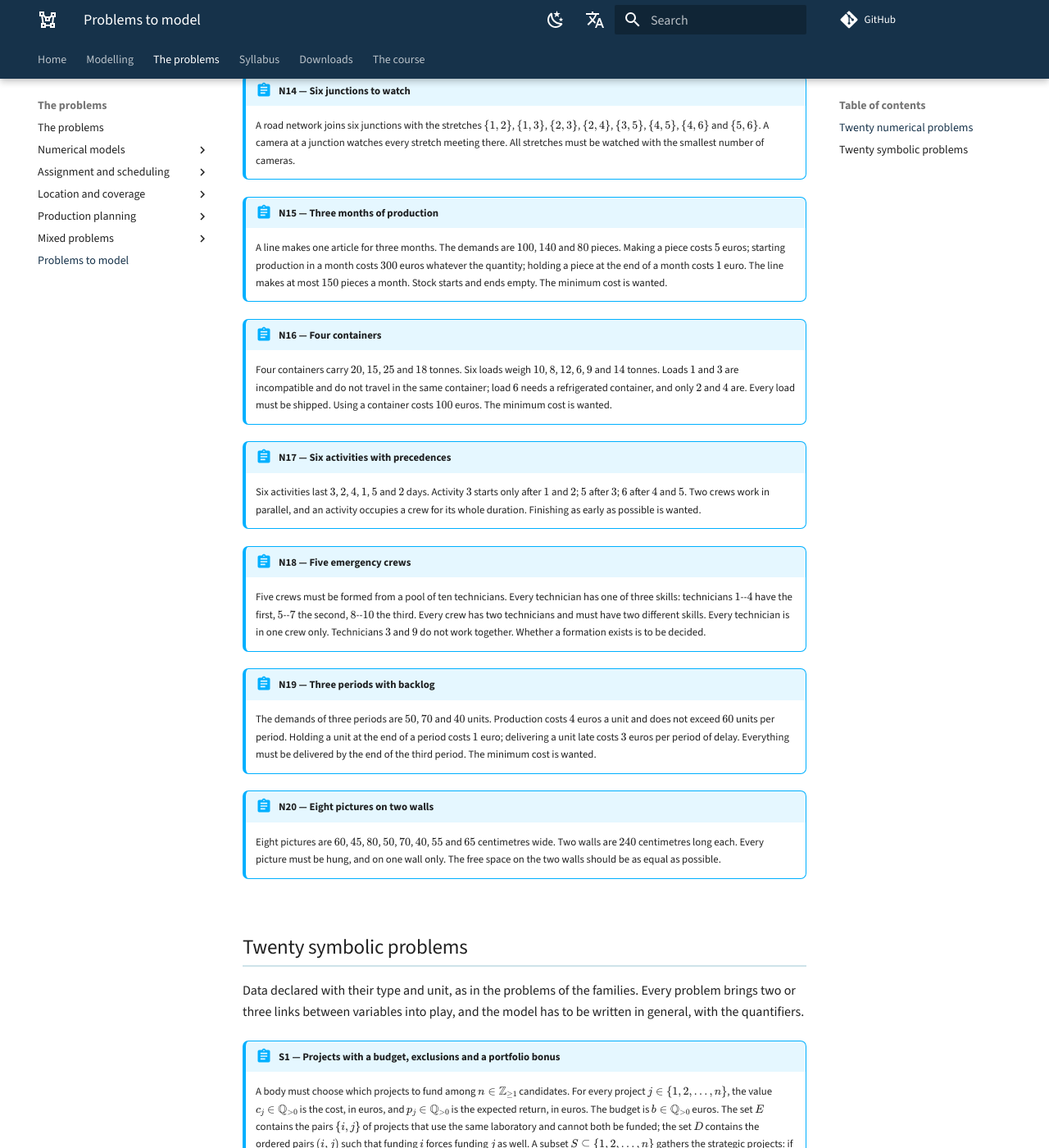
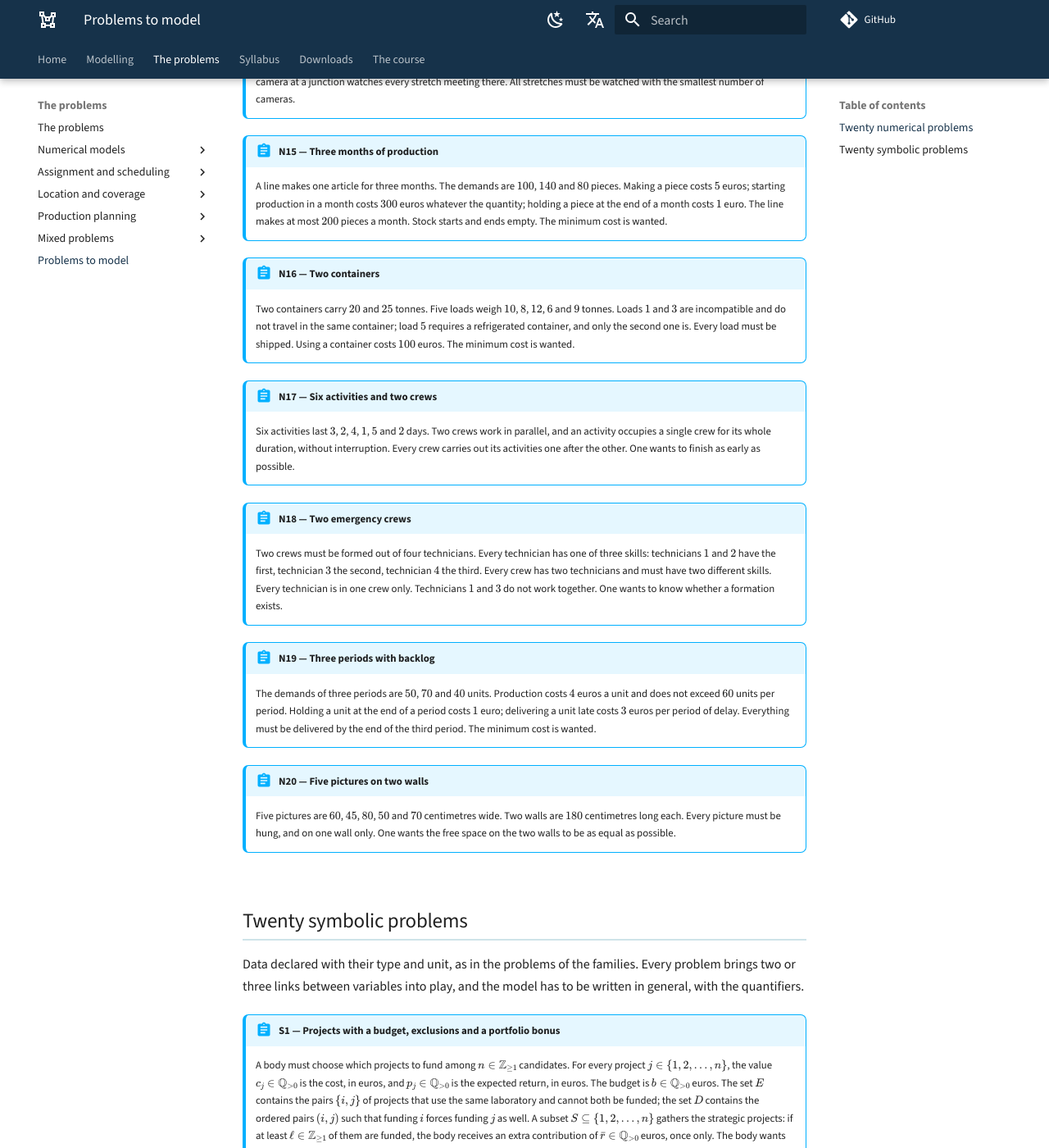
Before and after one commit to fabiofurini/mip-modelling, an MkDocs documentation site: the page built from docs/to-model.md, in a window 1280 px wide and 1400 px high, scrolled down 3077 px. Shown: the whole window at 82% size. Built offline with MkDocs 1.6.1 and Material for MkDocs 9.7.7, drawn with Linux system fonts in a browser that asks for light colours; comment, search, counter and statistics services are not loaded; some of the changed text lies outside the part shown.

Commit message:
The twenty numerical problems shrink: models generated, not written
The numerical models in the solutions were written by hand with `align*`, that
is, in the format of the symbolic ones: wrong. A numerical problem has a model
in extenso, one column per variable, as `esteso.py` generates it.

Nine statements had too many variables for the model to fit. None now exceeds
twelve variables. Two data points change so that the constraint actually bites:
the capacity of N15 rises to 200 pieces and the minimum lot of N12 to three
kilos.

The twenty models are now built by `solutions/generate_models.py` with Gurobi,
solved and written out: every number in the solutions is computed, not typed.
Same numbers as the Italian booklet.

The English booklet gains the forty solutions it was missing.

At the foot of the home page, the link to the Operations Research Lab.

Co-Authored-By: Claude Opus 5 <noreply@anthropic.com>

```diff
--- a/docs/to-model.md
+++ b/docs/to-model.md
@@ -23,20 +23,19 @@ Data written out, as in the fifteen numerical models: one reads the statement, r
     same laboratory and cannot both be funded; project $6$ only makes sense if
     project $1$ is funded too. The maximum benefit is wanted.
 
-!!! abstract "N2 — Four couriers, five deliveries"
+!!! abstract "N2 — Three couriers, four deliveries"
 
-    Five deliveries must be given to four couriers. The time courier $i$ takes for
+    Four deliveries must be given to three couriers. The time courier $i$ takes for
     delivery $j$, in minutes, is
 
-    |  | D1 | D2 | D3 | D4 | D5 |
-    |---|---|---|---|---|---|
-    | courier 1 | 20 | 35 | 25 | 40 | 30 |
-    | courier 2 | 25 | 20 | 30 | 35 | 45 |
-    | courier 3 | 30 | 25 | 20 | 30 | 25 |
-    | courier 4 | 40 | 30 | 35 | 20 | 35 |
+    |  | D1 | D2 | D3 | D4 |
+    |---|---|---|---|---|
+    | courier 1 | 20 | 35 | 25 | 40 |
+    | courier 2 | 25 | 20 | 30 | 35 |
+    | courier 3 | 30 | 25 | 20 | 30 |
 
-    Each delivery goes to one courier only; each courier works at most $60$ minutes.
-    The minimum total time is wanted.
+    Every delivery goes to one courier only; every courier works at most $60$
+    minutes. The minimum total time is wanted.
 
 !!! abstract "N3 — Antennas over five districts"
 
@@ -45,11 +44,11 @@ Data written out, as in the fifteen numerical models: one reads the statement, r
     site 4 covers $\{3,5\}$. Every antenna costs the same. All districts must be
     covered with the smallest number of antennas.
 
-!!! abstract "N4 — Seven parcels in ten-kilo boxes"
+!!! abstract "N4 — Four parcels in ten-kilo boxes"
 
-    Seven parcels weigh $6$, $5$, $4$, $4$, $3$, $2$ and $2$ kilos. Each box carries
-    at most $10$ kilos and a parcel is not split. The smallest number of boxes is
-    wanted.
+    Four parcels weigh $6$, $5$, $4$ and $3$ kilos. Every box carries at most $10$
+    kilos and a parcel is not split. Two boxes are available. The minimum number of
+    boxes is wanted.
 
 !!! abstract "N5 — Two products, three departments"
 
@@ -73,35 +72,34 @@ Data written out, as in the fifteen numerical models: one reads the statement, r
     $50$, $120$ and $90$ euros. The first supplier cannot exceed $40$ units, the
     second $70$, the third $60$. The minimum spend is wanted.
 
-!!! abstract "N8 — Five jobs on one machine"
+!!! abstract "N8 — Four jobs on one machine"
 
-    Five jobs run one after the other on a single machine. The durations are $4$,
-    $2$, $6$, $3$ and $5$ hours; the due dates are $8$, $5$, $14$, $10$ and $18$
-    hours from the start. The machine starts at time $0$ and never stops. The worst
-    tardiness — the maximum between zero and completion minus due date — is to be
-    minimised.
+    Four jobs must run one after the other on a single machine. The durations are
+    $4$, $2$, $6$ and $3$ hours; the due dates are $8$, $5$, $14$ and $10$ hours from
+    the start. The machine starts at time $0$ and never stops. One wants to minimise
+    the worst tardiness, that is the maximum between zero and the difference between
+    completion and due date.
 
-!!! abstract "N9 — Four warehouses and six customers"
+!!! abstract "N9 — Three warehouses and three customers"
 
-    Six customers ask for $12$, $8$, $15$, $10$, $6$ and $9$ pallets. Four
-    warehouses may be opened, with capacities $30$, $25$, $20$ and $35$ pallets and
-    opening costs $100$, $90$, $80$ and $120$. The transport cost per pallet from
-    warehouse $l$ to customer $c$ is
+    Three customers ask for $12$, $8$ and $15$ pallets. Three warehouses can be
+    opened, with capacities $20$, $25$ and $18$ pallets and fixed opening costs
+    $100$, $90$ and $80$. The transport cost per pallet from warehouse $l$ to
+    customer $c$ is
 
-    |  | c1 | c2 | c3 | c4 | c5 | c6 |
-    |---|---|---|---|---|---|---|
-    | warehouse 1 | 2 | 4 | 5 | 7 | 6 | 3 |
-    | warehouse 2 | 3 | 2 | 4 | 6 | 5 | 4 |
-    | warehouse 3 | 5 | 3 | 2 | 4 | 3 | 6 |
-    | warehouse 4 | 6 | 5 | 3 | 2 | 2 | 5 |
+    |  | c1 | c2 | c3 |
+    |---|---|---|---|
+    | warehouse 1 | 2 | 4 | 5 |
+    | warehouse 2 | 3 | 2 | 4 |
+    | warehouse 3 | 5 | 3 | 2 |
 
     The minimum total cost is wanted.
 
-!!! abstract "N10 — Six students in three groups"
+!!! abstract "N10 — Four students in two groups"
 
-    Six students have average marks $28$, $24$, $30$, $22$, $26$ and $25$. They must
-    be split into three groups of two. The group with the highest average and the
-    one with the lowest should be as close as possible.
+    Four students have average marks $28$, $24$, $30$ and $23$. They must be split
+    into two groups of two. One wants the group with the highest average and the one
+    with the lowest average to be as close as possible.
 
 !!! abstract "N11 — Five films in two screens"
 
@@ -144,31 +142,31 @@ Data written out, as in the fifteen numerical models: one reads the statement, r
     A line makes one article for three months. The demands are $100$, $140$ and $80$
     pieces. Making a piece costs $5$ euros; starting production in a month costs
     $300$ euros whatever the quantity; holding a piece at the end of a month costs
-    $1$ euro. The line makes at most $150$ pieces a month. Stock starts and ends
+    $1$ euro. The line makes at most $200$ pieces a month. Stock starts and ends
     empty. The minimum cost is wanted.
 
-!!! abstract "N16 — Four containers"
+!!! abstract "N16 — Two containers"
 
-    Four containers carry $20$, $15$, $25$ and $18$ tonnes. Six loads weigh $10$,
-    $8$, $12$, $6$, $9$ and $14$ tonnes. Loads $1$ and $3$ are incompatible and do
-    not travel in the same container; load $6$ needs a refrigerated container, and
-    only $2$ and $4$ are. Every load must be shipped. Using a container costs $100$
-    euros. The minimum cost is wanted.
+    Two containers carry $20$ and $25$ tonnes. Five loads weigh $10$, $8$, $12$, $6$
+    and $9$ tonnes. Loads $1$ and $3$ are incompatible and do not travel in the same
+    container; load $5$ requires a refrigerated container, and only the second one
+    is. Every load must be shipped. Using a container costs $100$ euros. The minimum
+    cost is wanted.
 
-!!! abstract "N17 — Six activities with precedences"
+!!! abstract "N17 — Six activities and two crews"
 
-    Six activities last $3$, $2$, $4$, $1$, $5$ and $2$ days. Activity $3$ starts
-    only after $1$ and $2$; $5$ after $3$; $6$ after $4$ and $5$. Two crews work in
-    parallel, and an activity occupies a crew for its whole duration. Finishing as
-    early as possible is wanted.
+    Six activities last $3$, $2$, $4$, $1$, $5$ and $2$ days. Two crews work in
+    parallel, and an activity occupies a single crew for its whole duration, without
+    interruption. Every crew carries out its activities one after the other. One
+    wants to finish as early as possible.
 
-!!! abstract "N18 — Five emergency crews"
+!!! abstract "N18 — Two emergency crews"
 
-    Five crews must be formed from a pool of ten technicians. Every technician has
-    one of three skills: technicians $1$--$4$ have the first, $5$--$7$ the second,
-    $8$--$10$ the third. Every crew has two technicians and must have two different
-    skills. Every technician is in one crew only. Technicians $3$ and $9$ do not
-    work together. Whether a formation exists is to be decided.
+    Two crews must be formed out of four technicians. Every technician has one of
+    three skills: technicians $1$ and $2$ have the first, technician $3$ the second,
+    technician $4$ the third. Every crew has two technicians and must have two
+    different skills. Every technician is in one crew only. Technicians $1$ and $3$
+    do not work together. One wants to know whether a formation exists.
 
 !!! abstract "N19 — Three periods with backlog"
 
@@ -178,12 +176,11 @@ Data written out, as in the fifteen numerical models: one reads the statement, r
     period of delay. Everything must be delivered by the end of the third period.
     The minimum cost is wanted.
 
-!!! abstract "N20 — Eight pictures on two walls"
+!!! abstract "N20 — Five pictures on two walls"
 
-    Eight pictures are $60$, $45$, $80$, $50$, $70$, $40$, $55$ and $65$ centimetres
-    wide. Two walls are $240$ centimetres long each. Every picture must be hung, and
-    on one wall only. The free space on the two walls should be as equal as
-    possible.
+    Five pictures are $60$, $45$, $80$, $50$ and $70$ centimetres wide. Two walls are
+    $180$ centimetres long each. Every picture must be hung, and on one wall only.
+    One wants the free space on the two walls to be as equal as possible.
 
 
 ## Twenty symbolic problems
```
Also changed, not shown: other parts of docs/to-model.md (+2 -2 lines), docs/index.md (+3 -0 lines), 1 other file.
